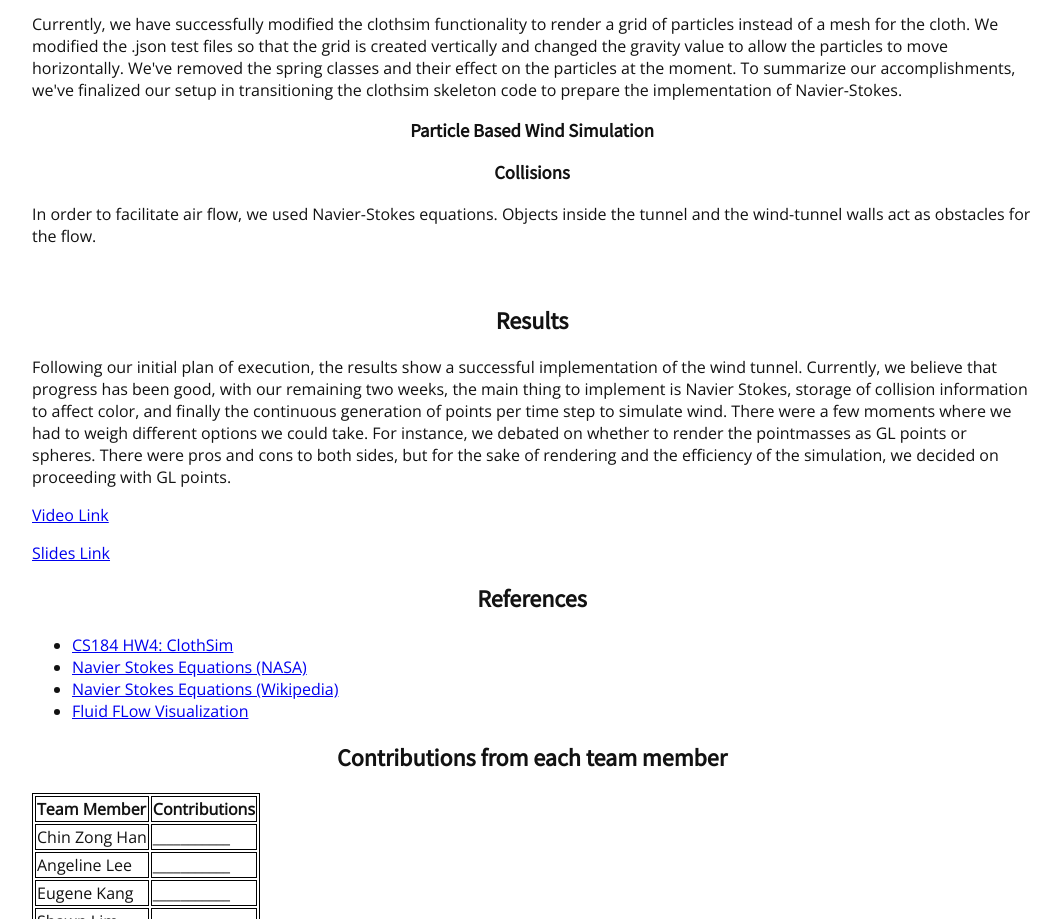
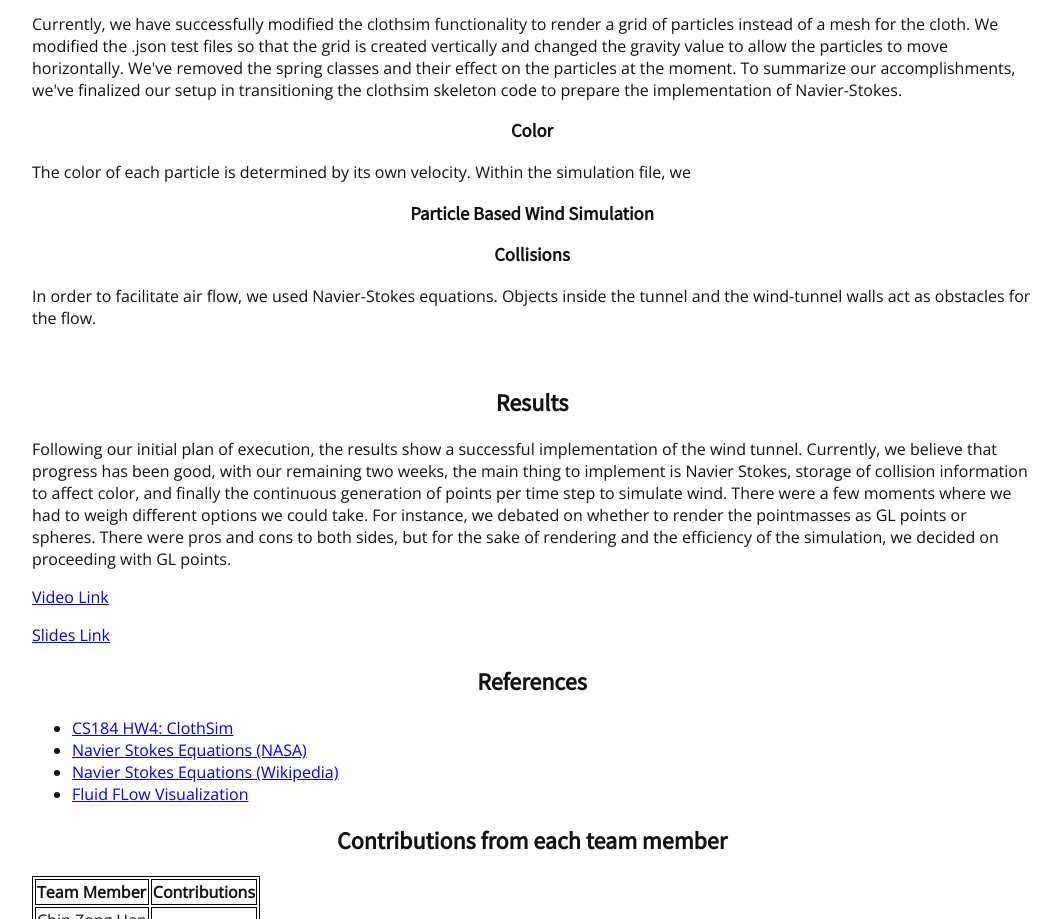
Before and after one commit to eugenek07/szaeFinalReport, a plain HTML site: page index.html in a window 1280 px wide. Shown: the part 822-1741 px from the top of the page, without its empty margins (108-1169 px from the left). Drawn offline with nearby package versions, Linux system fonts and the light colour scheme.

Commit message:
added some of color content

```diff
--- a/index.html
+++ b/index.html
@@ -76,6 +76,12 @@
   is created vertically and changed the gravity value to allow the particles to move horizontally. We've removed the spring classes and their effect on the particles at the moment. To summarize
   our accomplishments, we've finalized our setup in transitioning the clothsim skeleton code to prepare the implementation of Navier-Stokes.
 </p>
+
+<h3 align="middle">Color</h3>
+<p>
+  The color of each particle is determined by its own velocity. Within the simulation file, we
+</p>
+
 <h3 align="middle">Particle Based Wind Simulation</h3>
 
 <h3 align="middle">Collisions</h3>
```
